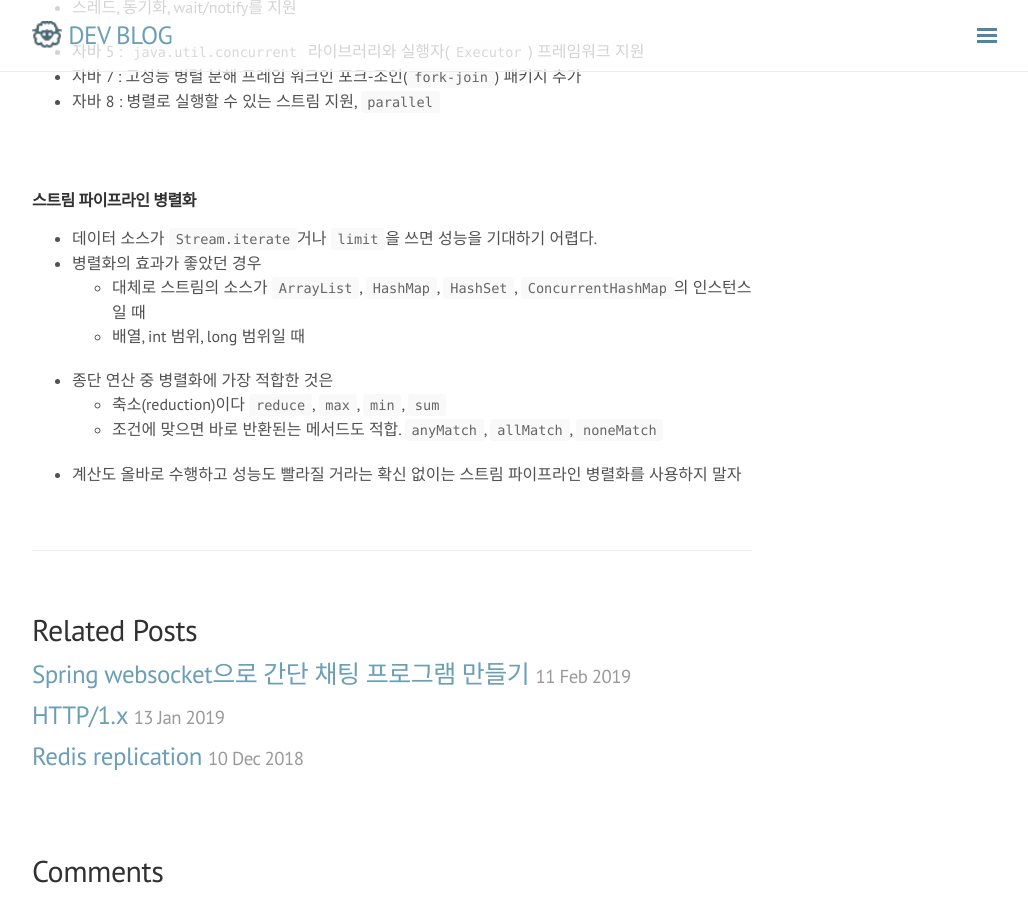
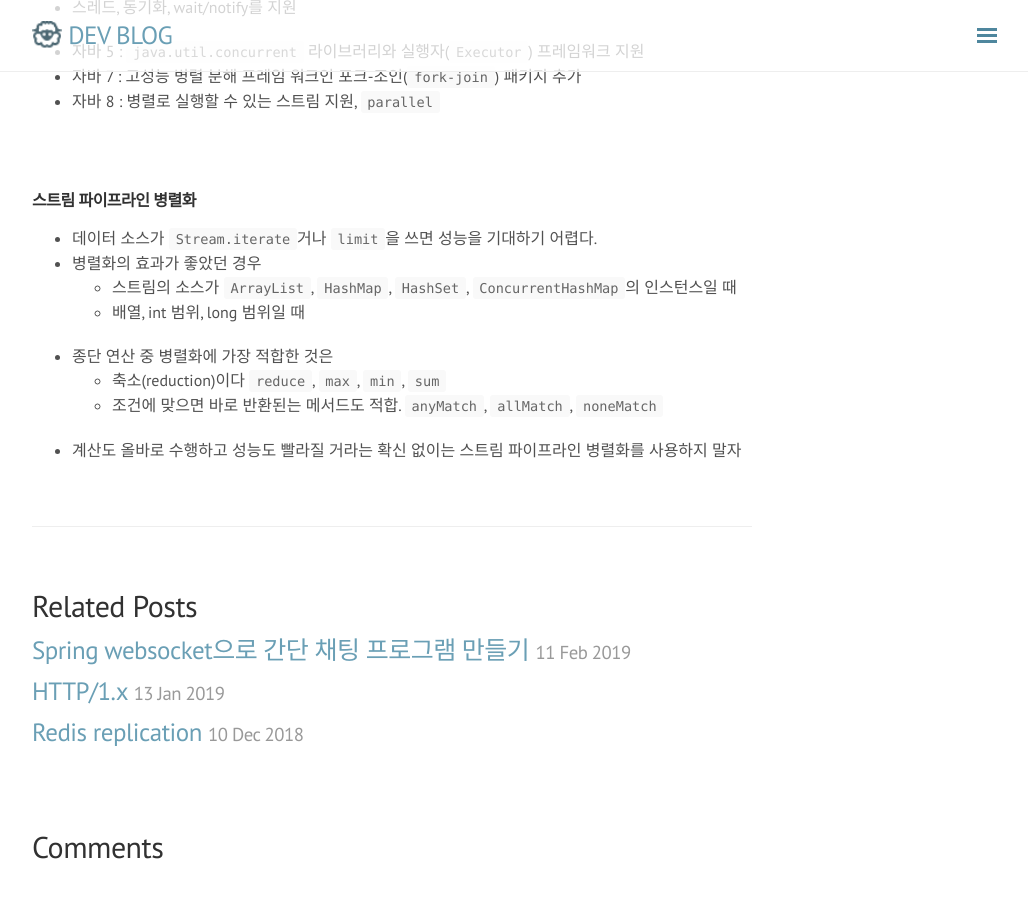
Before and after one commit to rmcodestar/rmcodestar.github.io, a Jekyll site: the page built from _posts/2019-02-21-java-lambda-stream.md, in a window 1280 px wide and 900 px high, scrolled down 5006 px. Shown: the whole window, without its empty margins (248-1276 px from the left). Built offline with Jekyll 4.4.1, drawn with Linux system fonts in a browser that asks for light colours; nearby versions of some CDN libraries; comment, search, counter and statistics services are not loaded; after the commit the page ends 5882 px from its top, so only the background shows below that.

Commit message:
Update 2019-02-21-java-lambda-stream.md

```diff
--- a/_posts/2019-02-21-java-lambda-stream.md
+++ b/_posts/2019-02-21-java-lambda-stream.md
@@ -240,7 +240,7 @@ java.util.function 패키지에는 43 개의 인터페이스가 담겨 있다.
 
 * 데이터 소스가 `Stream.iterate`거나 `limit`을 쓰면 성능을 기대하기 어렵다.
 * 병렬화의 효과가 좋았던 경우
-  * 대체로 스트림의 소스가 `ArrayList`, `HashMap`, `HashSet`, `ConcurrentHashMap`의 인스턴스일 때
+  * 스트림의 소스가 `ArrayList`, `HashMap`, `HashSet`, `ConcurrentHashMap`의 인스턴스일 때
   * 배열, int 범위, long 범위일 때
 * 종단 연산 중 병렬화에 가장 적합한 것은
   *  축소(reduction)이다 `reduce`, `max`, `min`, `sum`
```
